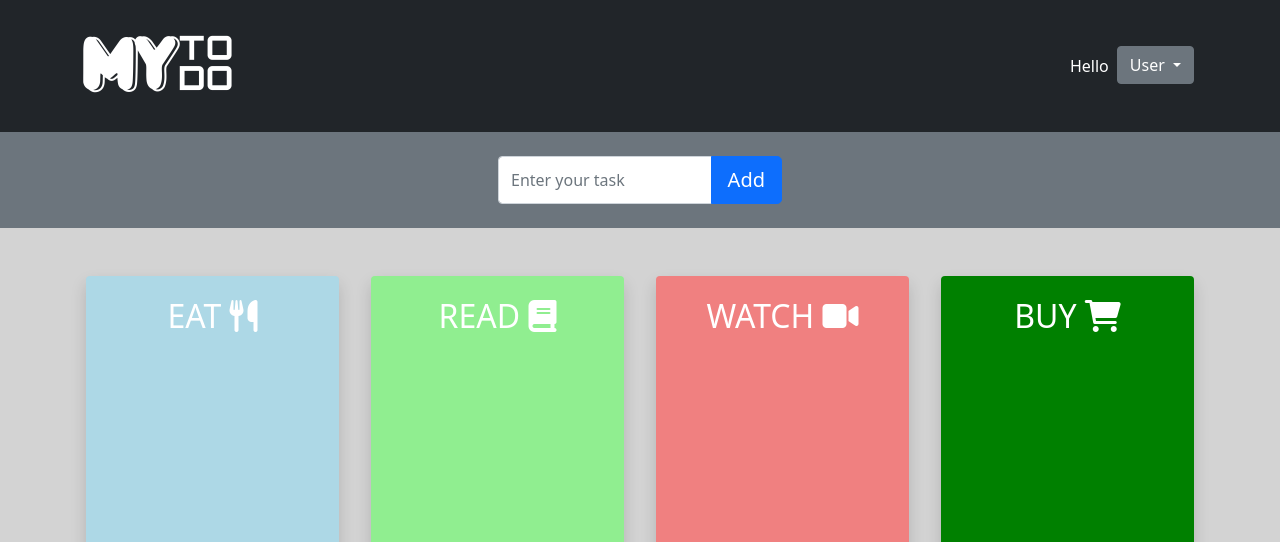
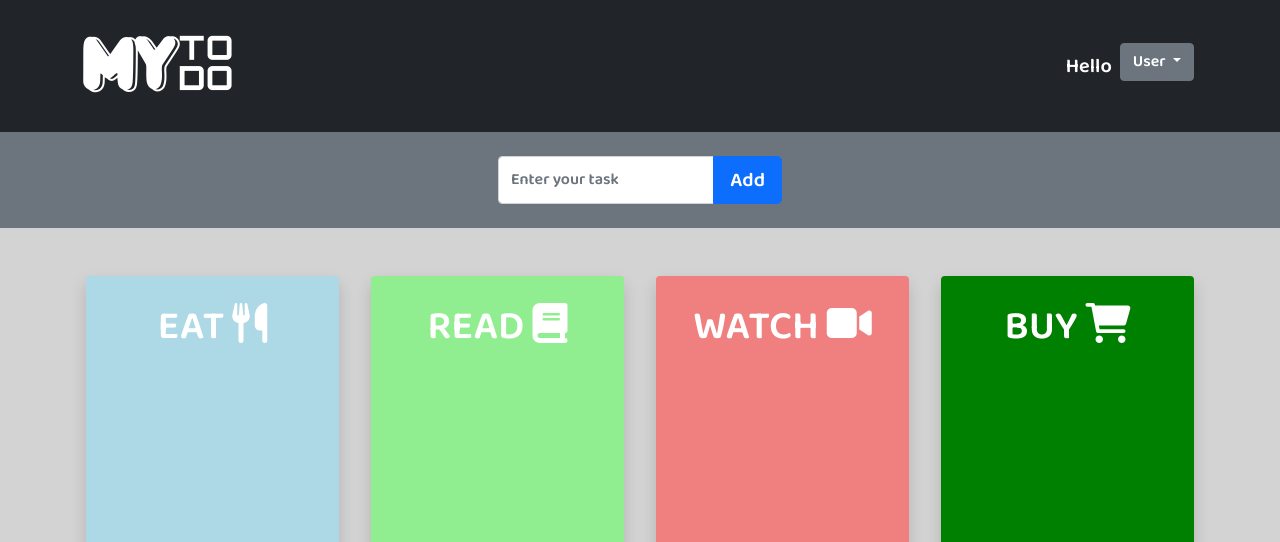
Before and after one commit to BENcao318/SmartToDoList, a Node server app: page / in a window 1280 px wide. Shown: the top 542 px of the page. Run offline with Node 20, Linux system fonts and the light colour scheme; data that the repository does not hold is empty; style sheets or scripts are compiled from the project's sources; some libraries are stand-ins or nearby versions.

Commit message:
doing minor front end tinkering

```diff
--- a/package.json
+++ b/package.json
@@ -12,6 +12,7 @@
   "author": "Lighthouse Labs",
   "license": "ISC",
   "dependencies": {
+    "axios": "^0.27.2",
     "body-parser": "^1.20.0",
     "chalk": "^2.4.2",
     "cors": "^2.8.5",
@@ -22,6 +23,7 @@
     "morgan": "^1.9.1",
     "node-fetch": "^3.2.4",
     "pg": "^8.5.0",
+    "request": "^2.88.2",
     "request-promise-native": "^1.0.9",
     "sass": "^1.35.1",
     "yelp-fusion": "^3.0.0"
--- a/styles/layout.scss
+++ b/styles/layout.scss
@@ -4,3 +4,12 @@ body,
 html {
   margin: 0;
 }
+body {
+  font-family: "Baloo 2";
+  font-size: 20px;
+}
+
+// #eat-heading{
+//   font-family: "Baloo 2";
+//   font-size: 22px;
+// }
```
Also changed, not shown: styles/main.scss (line endings or trailing spaces), 1 other file.
